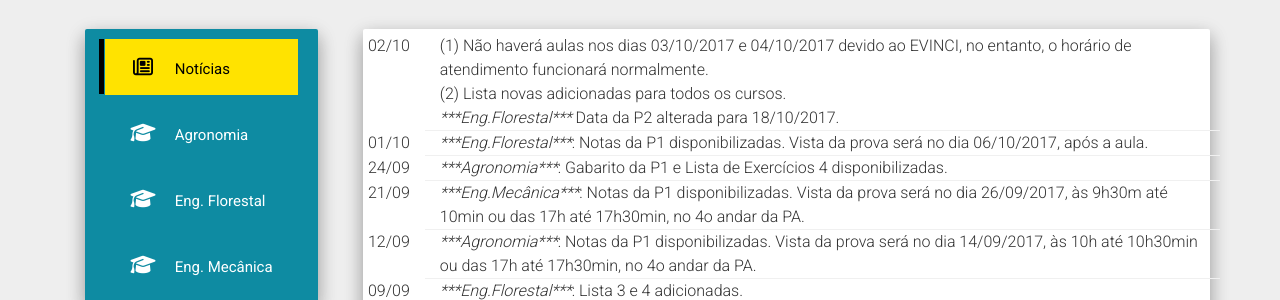
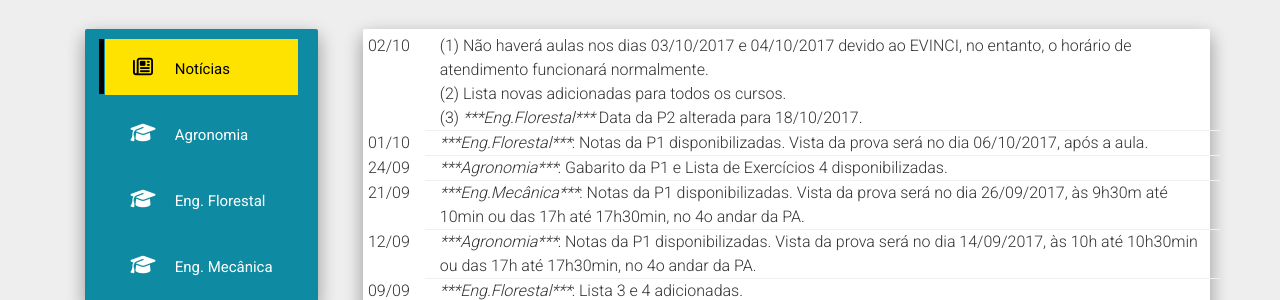
Before and after one commit to chunggnuhc/chunggnuhc.github.io, a Jekyll site: the page built from index.html, in a window 1280 px wide. Shown: the part 206-506 px from the top of the page. Built offline with Jekyll 4.4.1, drawn with Linux system fonts in a browser that asks for light colours; nearby versions of some CDN libraries.

Commit message:
Update noticias.yml

```diff
--- a/_data/noticias.yml
+++ b/_data/noticias.yml
@@ -1,5 +1,5 @@
 - data: 2017-10-02
-  noticia: "(1) Não haverá aulas nos dias 03/10/2017 e 04/10/2017 devido ao EVINCI, no entanto, o horário de atendimento funcionará normalmente. <br>(2) Lista novas adicionadas para todos os cursos.<br> <i>***Eng.Florestal***</i> Data da P2 alterada para 18/10/2017."
+  noticia: "(1) Não haverá aulas nos dias 03/10/2017 e 04/10/2017 devido ao EVINCI, no entanto, o horário de atendimento funcionará normalmente. <br>(2) Lista novas adicionadas para todos os cursos.<br> (3) <i>***Eng.Florestal***</i> Data da P2 alterada para 18/10/2017."
 - data: 2017-10-01
   noticia: "<i>***Eng.Florestal***</i>: Notas da P1 disponibilizadas. Vista da prova será no dia 06/10/2017, após a aula."
 - data: 2017-09-24
```
